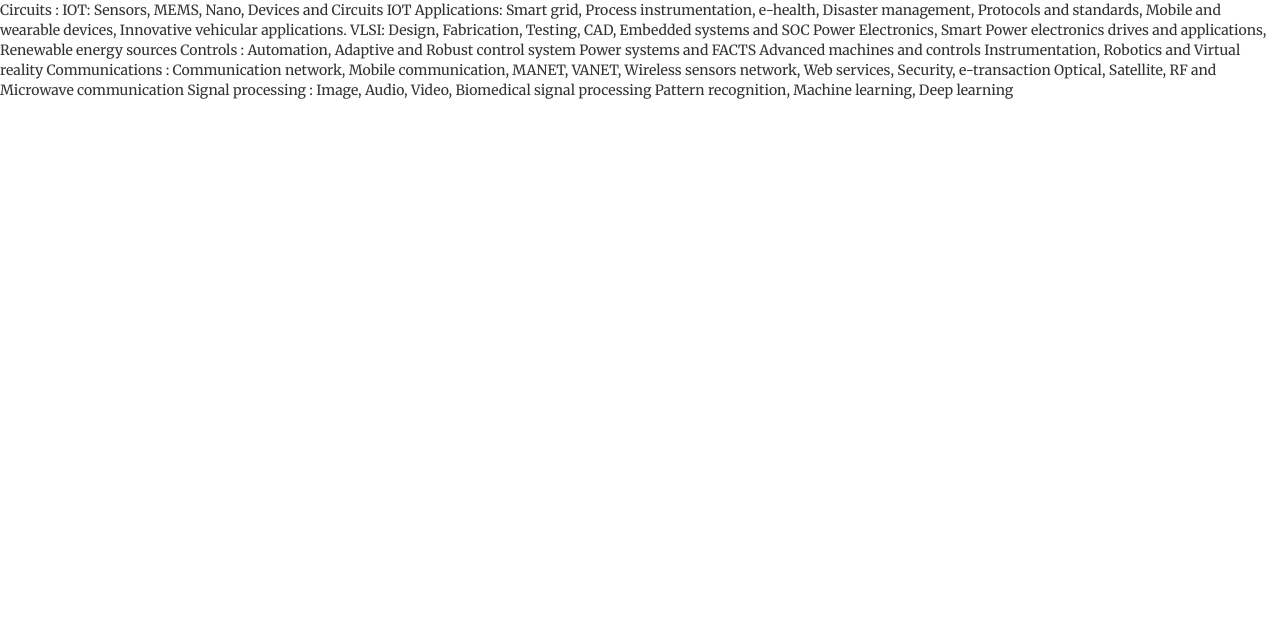
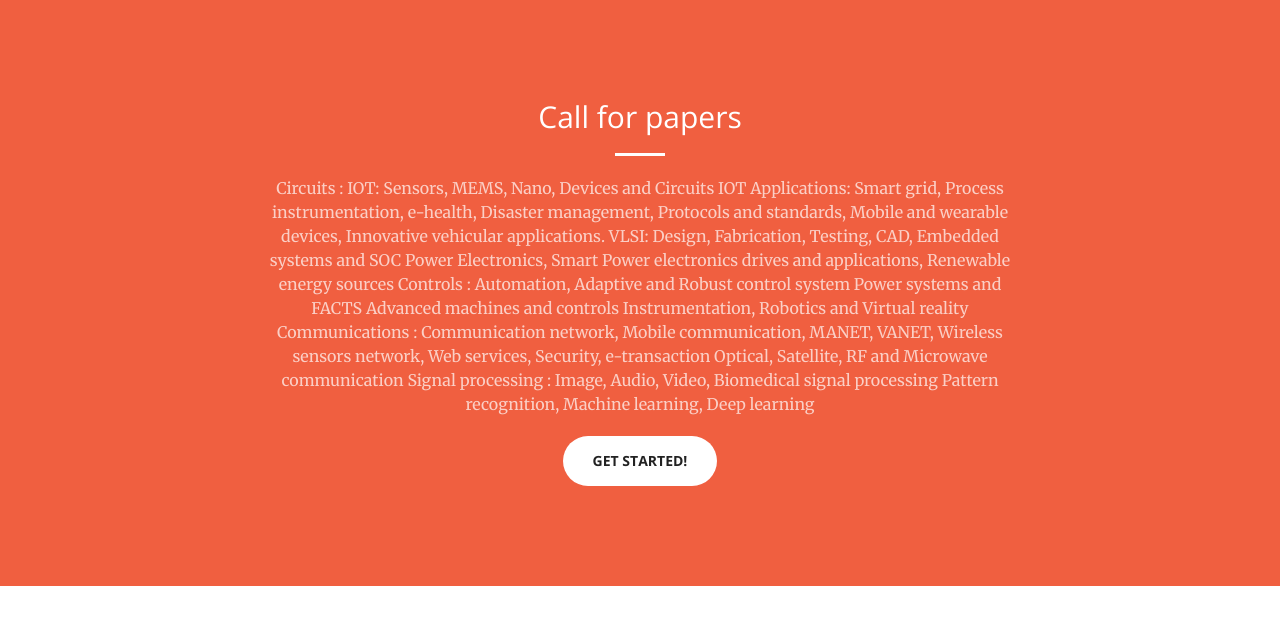
Before and after one commit to YoguBellad/ccube2017, a Jekyll site: the page built from call.html, in a window 1280 px wide. Shown: the top 625 px of the page. Built offline with Jekyll 4.4.1, drawn with Linux system fonts in a browser that asks for light colours.

Commit message:
description

```diff
--- a/_layouts/callPage.html
+++ b/_layouts/callPage.html
@@ -4,7 +4,14 @@
 {% include head.html %}
 
 <body id="page-top">
-  Circuits :
+
+  <section class="bg-primary" id="about">
+    <div class="container">
+        <div class="row">
+            <div class="col-lg-8 col-lg-offset-2 text-center">
+                <h2 class="section-heading">Call for papers</h2>
+                <hr class="light">
+                <p class="text-faded"> Circuits :
 
 IOT: Sensors, MEMS, Nano,  Devices and Circuits
 IOT Applications: Smart grid, Process instrumentation, e-health, Disaster management, Protocols and standards, Mobile and wearable devices, Innovative vehicular applications.
@@ -23,8 +30,12 @@ Communications :
 Communication network, Mobile communication, MANET, VANET, Wireless sensors network, Web services, Security, e-transaction
 Optical, Satellite, RF and Microwave communication
 Signal processing : Image, Audio, Video, Biomedical signal processing
-Pattern recognition, Machine learning, Deep learning
-
+Pattern recognition, Machine learning, Deep learning</p>
+                <a href="call" class="btn btn-default btn-xl">Get Started!</a>
+            </div>
+        </div>
+    </div>
+</section>
 </body>
 
 </html>
```
